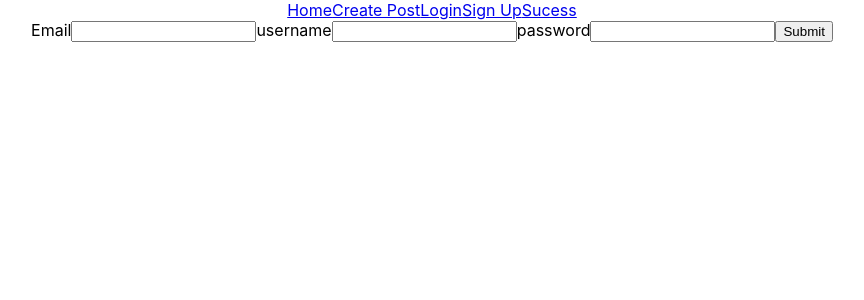
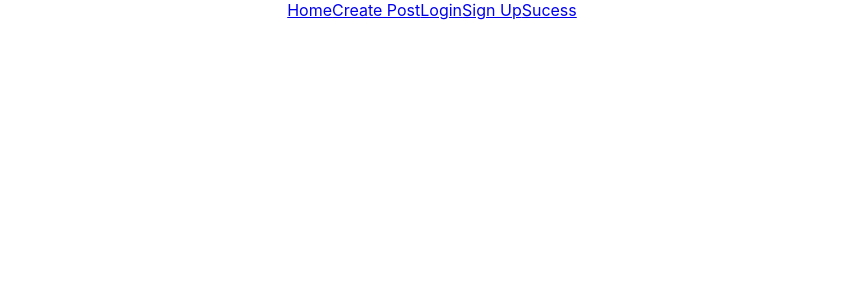
Before and after one commit to BW-Chef-Portfolio-Oct-21-25/front-end, a React (Create React App) app in the folder chefportfolio/: page /login in a window 1280 px wide. Shown: the top 300 px of the page, without its empty margins (208-1072 px from the left). Built offline with nearby package versions, Linux system fonts and the light colour scheme.

Commit message:
create axios call to login api

```diff
--- a/chefportfolio/src/components/Login.jsx
+++ b/chefportfolio/src/components/Login.jsx
@@ -1,49 +1,38 @@
-import React, { useRef } from 'react';
+import React from 'react';
+import Axios from 'axios';
+import { Formik, Form, Field, ErrorMessage } from 'formik';
+import { connect } from 'react-redux';
+import { addUser } from "../state/actionCreators";
 import axios from 'axios'
+
+const initialLogIn = {
+    email: " ",
+    username: " ",
+    password: " "
+}
 
 
 export function Login (props){
 
-    const emailRef = useRef();
-    const usernameRef = useRef();
-    const passwordRef = useRef();
+    const {addUser, validationSchema} = props
 
-    const onSubmit = () => {
-        axios.post('https://chefs-portfolio.herokuapp.com/api/users/login', {
-            email: emailRef.current.value,
-            username: usernameRef.current.value,
-            password: passwordRef.current.value
+    const onSubmit = (values) => {
+
+        Axios.post('https://chefs-portfolio.herokuapp.com/api/users/login ', {
+            email: values.email,
+            username: values.username,
+            password: values.password
         })
-
-        .then(res => {
-            localStorage.setItem('token', res.data.token)
-            props.history.push('/home');
+        .then( response => {
+            localStorage.setItem('token', response.data.token);
+            console.log(response.data);
+            props.history.push('/home')
         })
-
-        .catch(error => {
-            alert(error.response.data.message)
-        })
+        .catch(error => console.log(error))
     }
 
 
     return(
-
-        <div>
-            <form>
-                <label>
-                        Email
-                    <input type = "email" name = "email" ref ={emailRef} required/>
-                </label>
-                <label>
-                        username
-                    <input type = "text" name = "Username" ref ={usernameRef} required/>
-                </label>
-                <label>
-                        password
-                    <input type = "password" name = "password" ref ={passwordRef} required/>
-                </label>
-                <button onClick= {onSubmit}>Submit</button>
-            </form>
-         </div>
+        <div></div>
     )
 }
```
